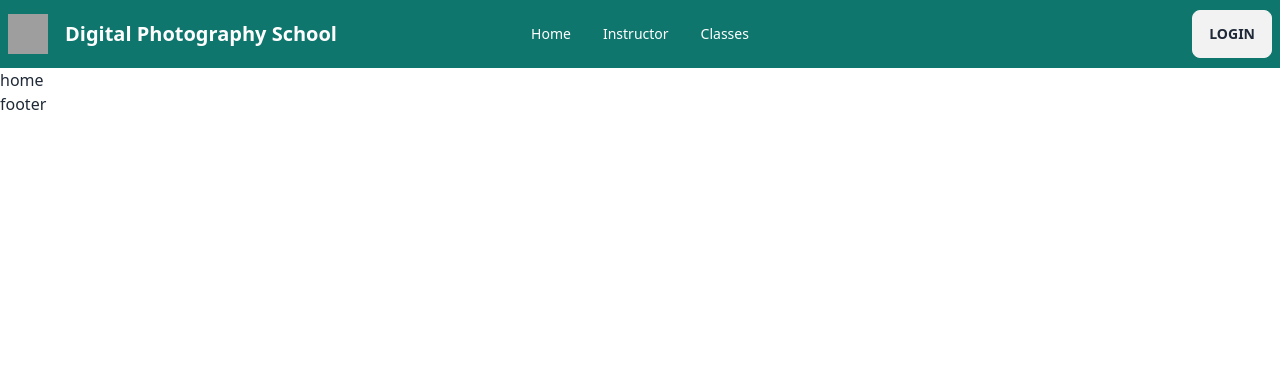
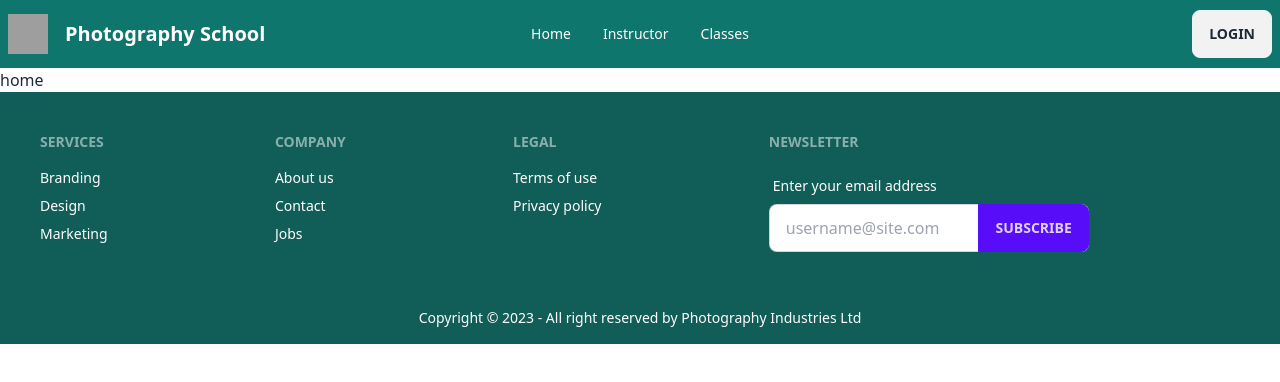
Before and after one commit to rhrubelr/summer-camp-photography-client, a React (Vite) app: page / in a window 1280 px wide. Shown: the top 382 px of the page. Built offline with nearby package versions, Linux system fonts and the light colour scheme; grey boxes are pictures that could not be loaded.

Commit message:
added footer

```diff
--- a/src/Shared/Footer/Footer.jsx
+++ b/src/Shared/Footer/Footer.jsx
@@ -3,7 +3,45 @@
 const Footer = () => {
     return (
         <div>
-            <h2>footer</h2>
+            <footer className="footer p-10 bg-teal-800 text-base-content text-white">
+                <div>
+                    <span className="footer-title">Services</span>
+                    <a className="link link-hover">Branding</a>
+                    <a className="link link-hover">Design</a>
+                    <a className="link link-hover">Marketing</a>
+
+                </div>
+                <div>
+                    <span className="footer-title">Company</span>
+                    <a className="link link-hover">About us</a>
+                    <a className="link link-hover">Contact</a>
+                    <a className="link link-hover">Jobs</a>
+
+                </div>
+                <div>
+                    <span className="footer-title">Legal</span>
+                    <a className="link link-hover">Terms of use</a>
+                    <a className="link link-hover">Privacy policy</a>
+
+                </div>
+                <div>
+                    <span className="footer-title">Newsletter</span>
+                    <div className="form-control w-80">
+                        <label className="label">
+                            <span className="label-text text-white">Enter your email address</span>
+                        </label>
+                        <div className="relative">
+                            <input type="text" placeholder="username@site.com" className="input input-bordered w-full pr-16" />
+                            <button className="btn btn-primary absolute top-0 right-0 rounded-l-none">Subscribe</button>
+                        </div>
+                    </div>
+                </div>
+            </footer>
+            <footer className="footer footer-center p-4 bg-teal-800 text-base-content ">
+                <div>
+                    <p className='text-white'>Copyright © 2023 - All right reserved by Photography Industries Ltd</p>
+                </div>
+            </footer>
         </div>
     );
 };
--- a/src/Shared/Navbar/Navbar.jsx
+++ b/src/Shared/Navbar/Navbar.jsx
@@ -10,22 +10,24 @@
     </>
     return (
         <div>
+
+
             <div className="navbar bg-teal-700 text-white">
                 <div className="navbar-start">
                     <div className="dropdown">
                         <label tabIndex={0} className="btn btn-ghost lg:hidden">
                             <svg xmlns="http://www.w3.org/2000/svg" className="h-5 w-5" fill="none" viewBox="0 0 24 24" stroke="currentColor"><path strokeLinecap="round" strokeLinejoin="round" strokeWidth="2" d="M4 6h16M4 12h8m-8 6h16" /></svg>
                         </label>
-                        <ul tabIndex={0} className="menu menu-sm dropdown-content mt-3 p-2 shadow bg-teal-900 rounded-box w-52">
-                             {NavItems}
+                        <ul tabIndex={0} className="menu menu-sm dropdown-content mt-3 p-2 shadow bg-base-100 rounded-box w-52">
+                            {NavItems}
                         </ul>
                     </div>
-                    <img className='w-10 h-10 cursor-pointer'  src="https://encrypted-tbn0.gstatic.com/images?q=tbn:ANd9GcQDg0Zfjx1LSbn8-wBGoM4MhBD5DIM6WdzjoVqxKobG2HUDCg6yrKkB9R94B5SWLaZi1F0&usqp=CAU" alt="" />
-                    <a className="btn btn-ghost normal-case text-xl text-white">Digital Photography School</a>
+                    <img className='w-8 h-8 sm:w-10 sm:h-10 cursor-pointer'  src="https://encrypted-tbn0.gstatic.com/images?q=tbn:ANd9GcQDg0Zfjx1LSbn8-wBGoM4MhBD5DIM6WdzjoVqxKobG2HUDCg6yrKkB9R94B5SWLaZi1F0&usqp=CAU" alt="" />
+                    <a className="btn btn-ghost normal-case text-xl"> Photography School</a>
                 </div>
                 <div className="navbar-center hidden lg:flex">
                     <ul className="menu menu-horizontal px-1">
-                    {NavItems}
+                        {NavItems}
                     </ul>
                 </div>
                 <div className="navbar-end">
```
